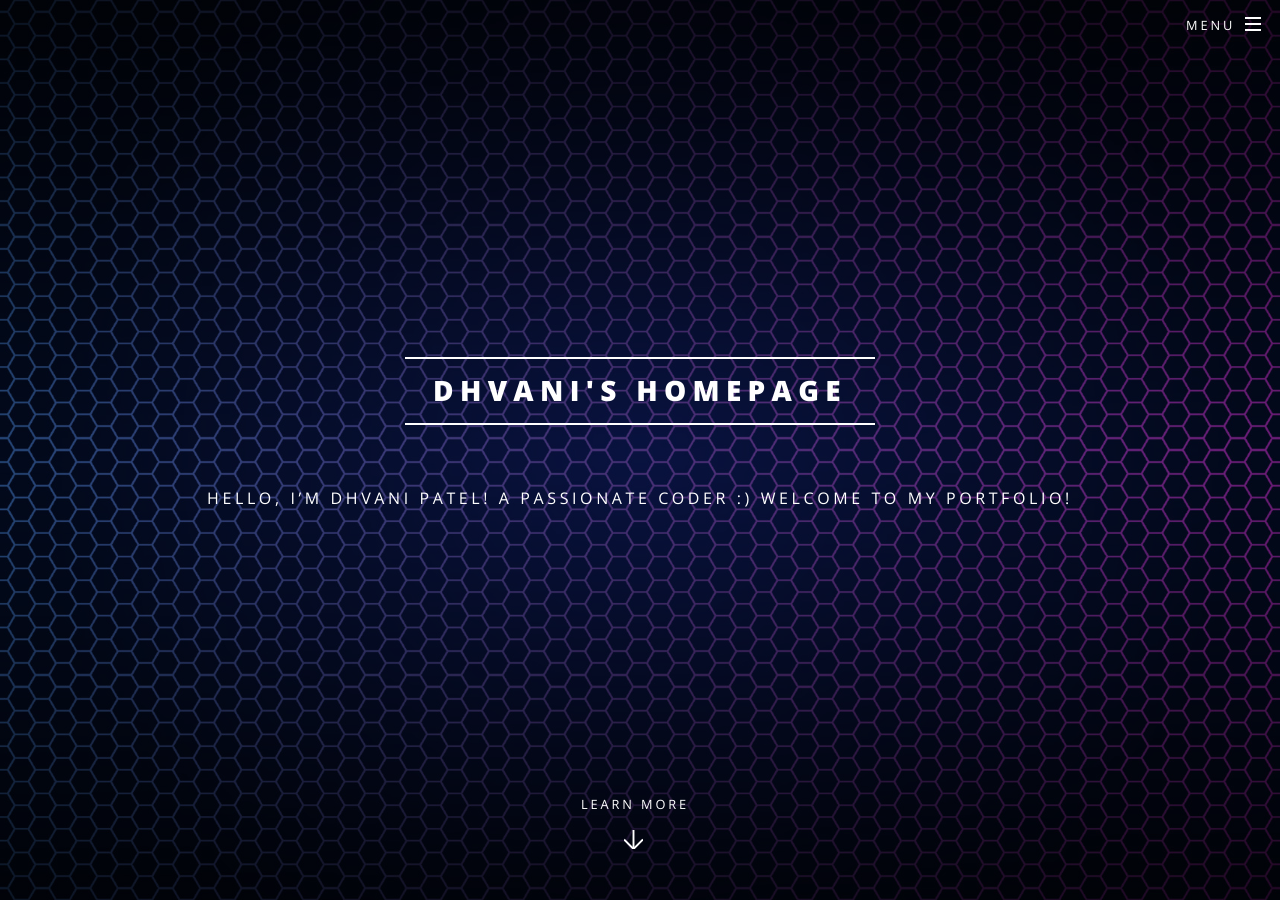
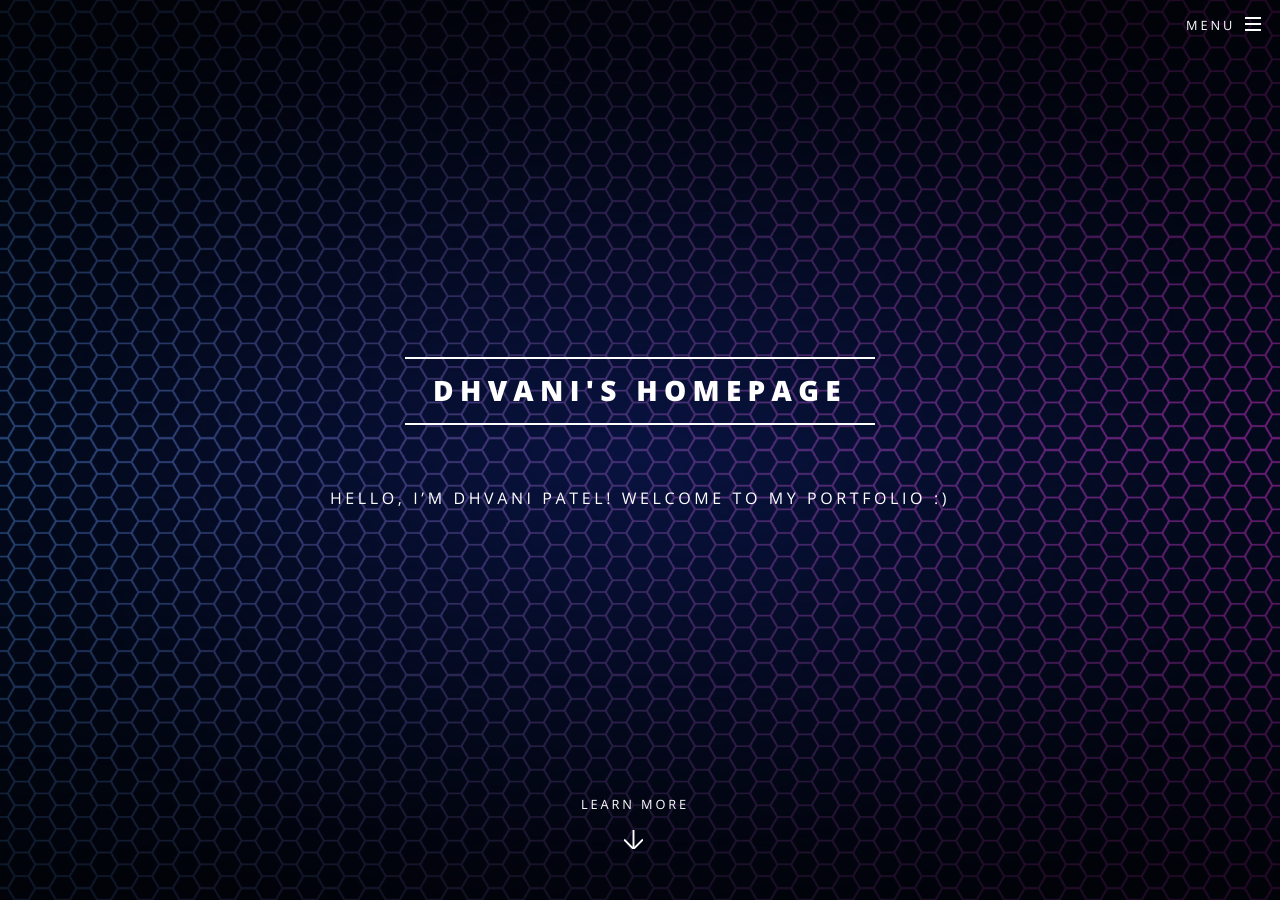
Before and after one commit to dhvani2504/dhvani2504.github.io, a Jekyll site: the page built from index.html, in a window 1280 px wide and 900 px high. Built offline with Jekyll 4.4.1, drawn with Linux system fonts in a browser that asks for light colours.

Commit message:
Update _config.yml

```diff
--- a/_config.yml
+++ b/_config.yml
@@ -5,8 +5,7 @@
 title: Dhvani's Homepage
 description: |
   Hello, I'm Dhvani Patel!
-  A passionate coder :)
-  Welcome to my portfolio!
+  Welcome to my portfolio :)
 owner: Dhvani Patel # or company name
 first_published: 2023 # if migrating another site, the year of your first publish
 email: dhvanip08@gmail.com
```
